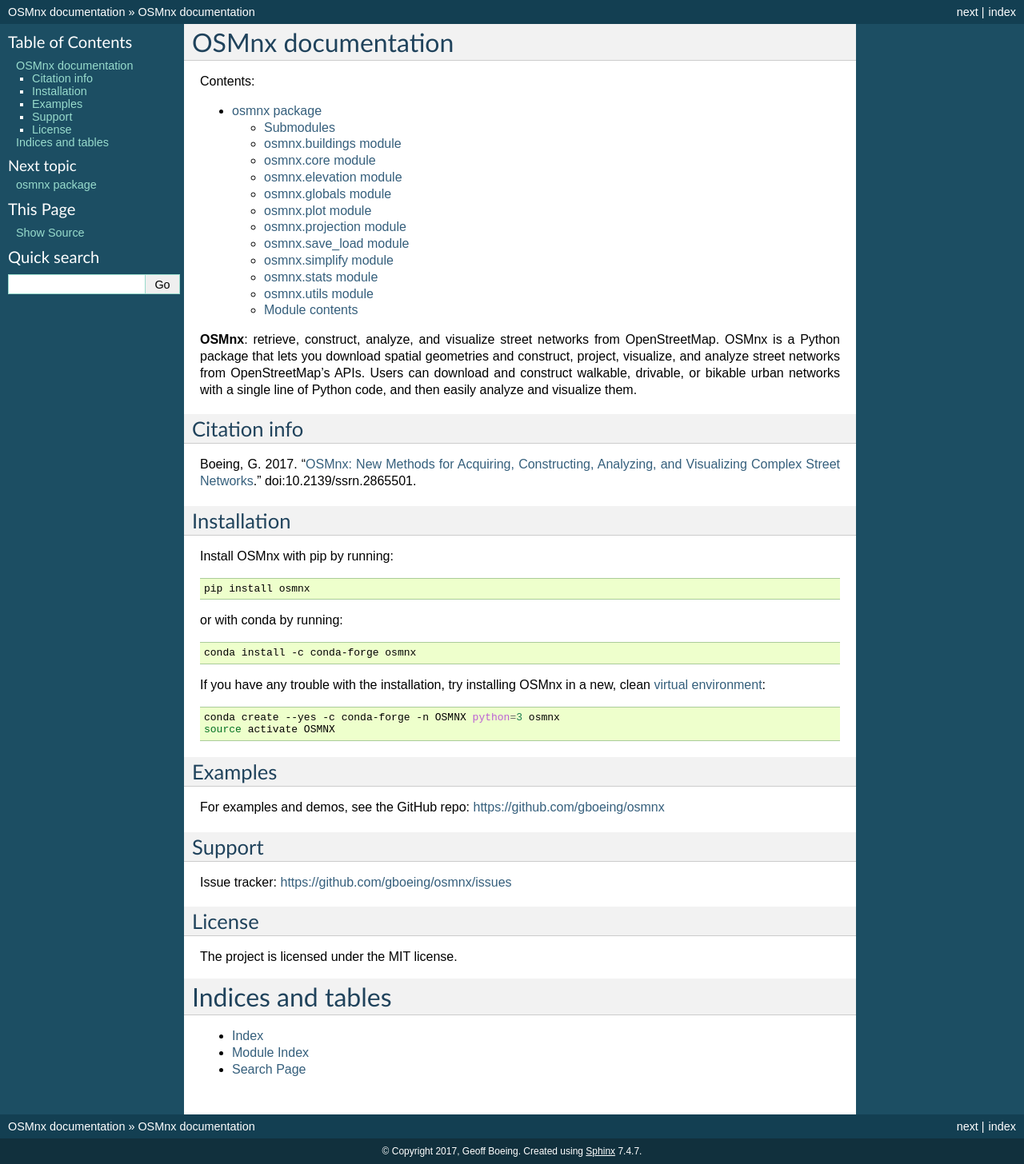
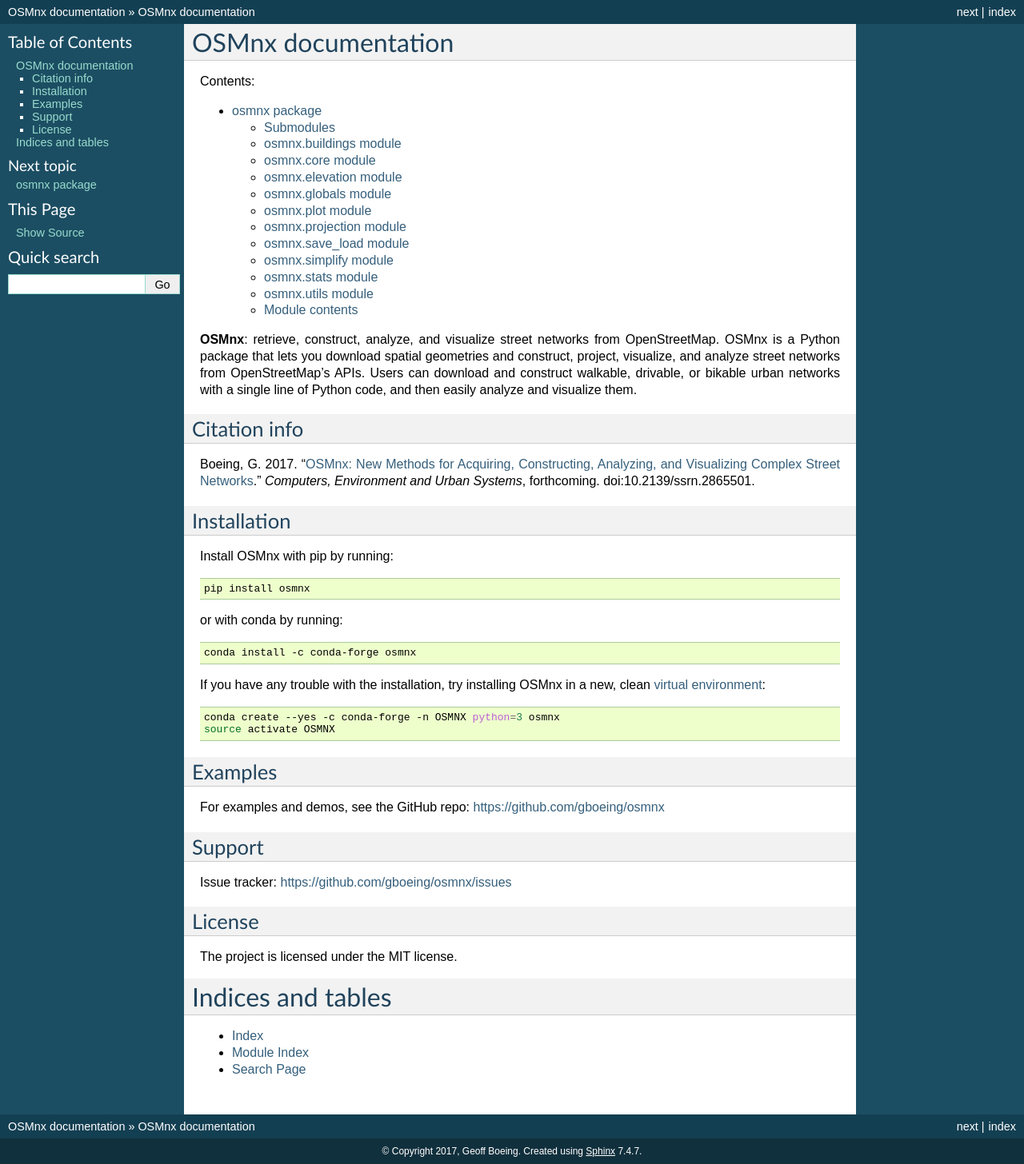
Before and after one commit to gboeing/osmnx, a Sphinx documentation site: the page built from docs/source/index.rst, in a window 1280 px wide. Shown: the whole page at 80% size. Built offline with Sphinx 7.4.7, drawn with Linux system fonts in a browser that asks for light colours.

Commit message:
update paper reference

```diff
--- a/docs/source/index.rst
+++ b/docs/source/index.rst
@@ -16,7 +16,7 @@
 Citation info
 -------------
 
-Boeing, G. 2017. "`OSMnx: New Methods for Acquiring, Constructing, Analyzing, and Visualizing Complex Street Networks`_." doi:10.2139/ssrn.2865501.
+Boeing, G. 2017. "`OSMnx: New Methods for Acquiring, Constructing, Analyzing, and Visualizing Complex Street Networks`_." *Computers, Environment and Urban Systems*, forthcoming. doi:10.2139/ssrn.2865501.
 
 Installation
 ------------
```
Also changed, not shown: README.md (+1 -1 lines).
